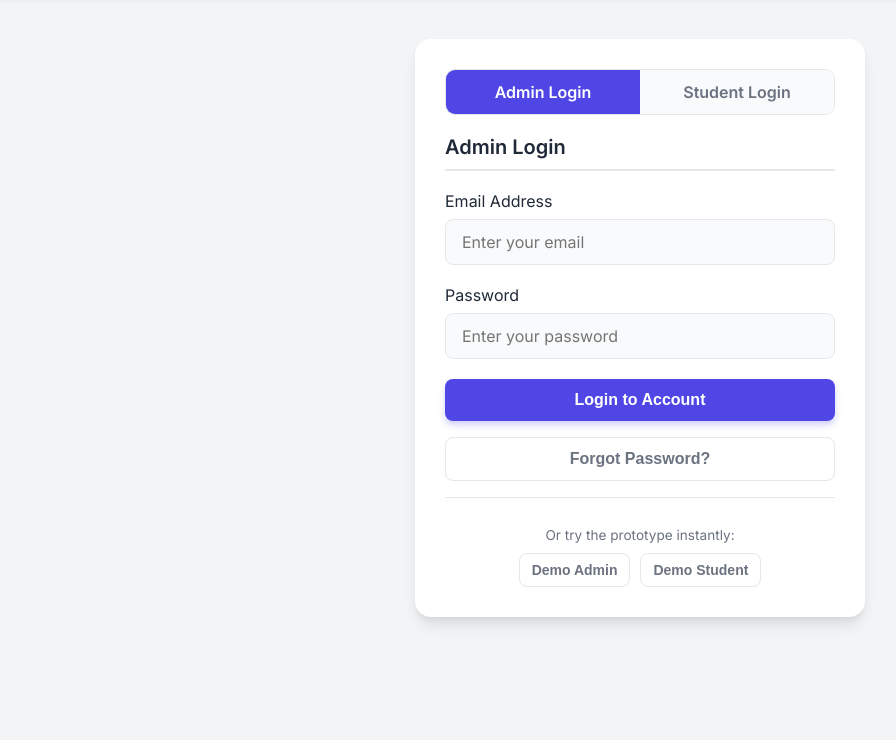
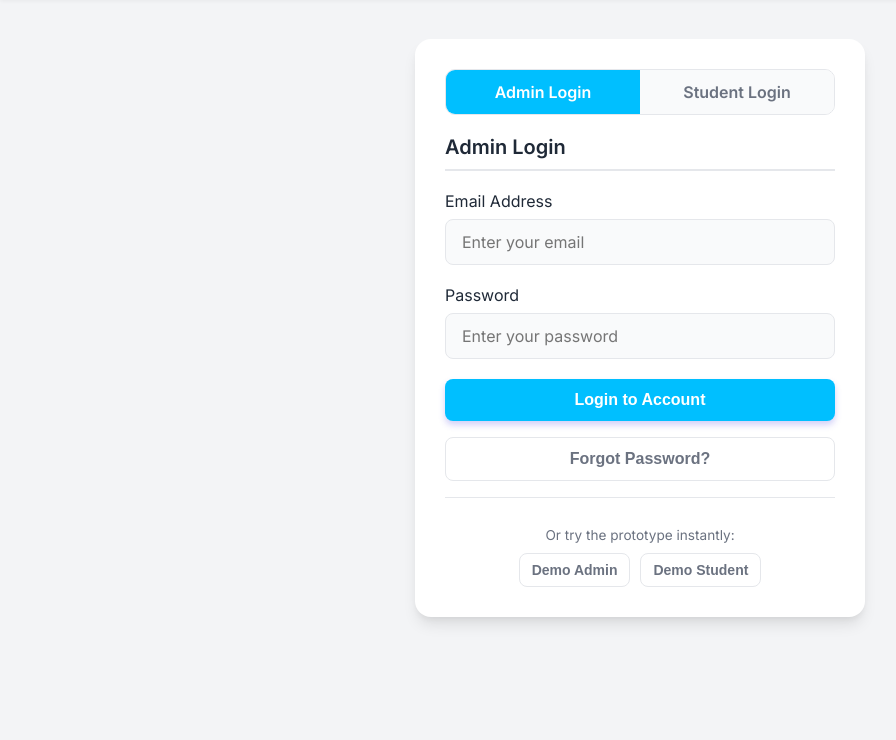
Before and after one commit to KM44444444/Campus-Event-Find-Hub, a plain HTML site: page frontend/index.html in a window 1280 px wide. Shown: the part 60-800 px from the top of the page, without its empty margins (0-896 px from the left). Drawn offline with Linux system fonts and the light colour scheme.

Commit message:
Update primary color to deep sky blue

```diff
--- a/frontend/index.html
+++ b/frontend/index.html
@@ -8,8 +8,8 @@
 <style>
 /* -------------------- MODERN CSS -------------------- */
 :root {
-  --primary: #4f46e5;
-  --primary-hover: #4338ca;
+  --primary: #00bfff;
+  --primary-hover: #0099cc;
   --bg-color: #f3f4f6;
   --surface: #ffffff;
   --text-main: #1f2937;
```
